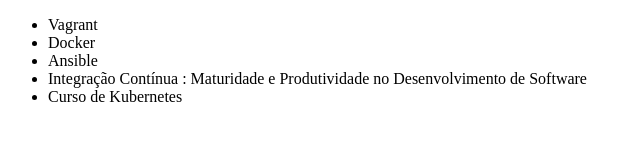
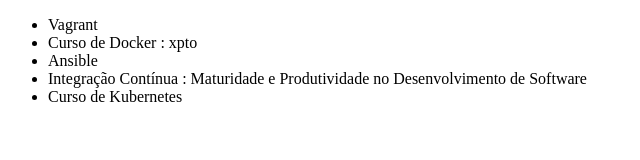
Before and after one commit to LRodriguesDev/aula.alura, a plain HTML site: page index.html in a window 1280 px wide. Shown: the full height of the page, 0-640 px from the left. Drawn offline with Linux system fonts and the light colour scheme.

Commit message:
Atualizando nome do cursod de Docker

```diff
--- a/index.html
+++ b/index.html
@@ -7,7 +7,7 @@
 </head>
 	<ul>
 		<li>Vagrant</li>
-		<li>Docker</li>
+		<li>Curso de Docker : xpto</li>
 		<li>Ansible</li>
 		<li>Integração Contínua : Maturidade e Produtividade no Desenvolvimento de Software</li>
 		<li>Curso de Kubernetes</li>
```
